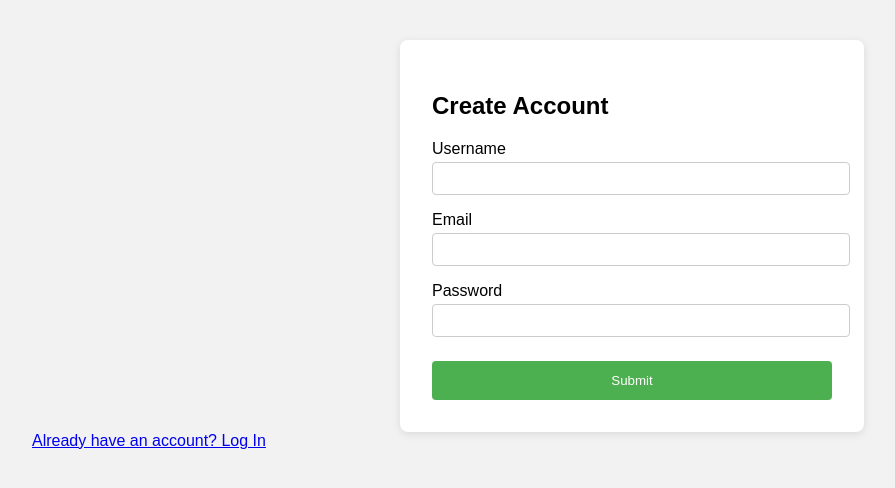
After one commit to pablo-deike/flask_app, a Flask app: page /register in a window 1280 px wide. The commit adds this page. Shown: the top 488 px of the page, without its empty margins (8-903 px from the left). Run offline with Flask 3, Linux system fonts and the light colour scheme.

Commit message:
login and register works

```diff
--- a/app.py
+++ b/app.py
@@ -1,23 +1,42 @@
 from flask import Flask, render_template, request
-from init_db import migrate
-from container import db, verification_controller
+from init_db import db, migrate, bcrypt
+from container import auth_controller, register_controller
 
 app = Flask(__name__)
 app.config["SQLALCHEMY_DATABASE_URI"] = "sqlite:///site.db"
 db.init_app(app=app)
 migrate.init_app(app=app, db=db)
+bcrypt.init_app(app)
 
 
-@app.route("/login")
+@app.route("/", methods=["GET"])
+def home():
+    return render_template("home.html")
+
+
+@app.route("/login", methods=["GET"])
 def login():
     return render_template("login.html")
 
 
-@app.route("/verify", methods=["POST"])
+@app.route("/register", methods=["GET"])
+def register_get():
+    return render_template("register.html")
+
+
+@app.route("/register/save", methods=["POST"])
+def register_post():
+    return register_controller.post(request)
+
+
+@app.route("/auth", methods=["POST"])
 def verification():
-    return verification_controller.post(
-        request.args.get("username"), request.args.get("password")
-    )
+    return auth_controller.post(request)
+
+
+@app.route("/dashboard", methods=["GET"])
+def dashboard():
+    return render_template("dashboard.html")
 
 
 if __name__ == "__main__":
--- a/init_db.py
+++ b/init_db.py
@@ -1,6 +1,8 @@
 from flask_migrate import Migrate
 from flask_sqlalchemy import SQLAlchemy
+from flask_bcrypt import Bcrypt
 
 
 db = SQLAlchemy()
 migrate = Migrate()
+bcrypt = Bcrypt()
--- a/requirements.txt
+++ b/requirements.txt
@@ -38,8 +38,11 @@ examples-rclpy-minimal-publisher==0.19.4
 examples-rclpy-minimal-service==0.19.4
 examples-rclpy-minimal-subscriber==0.19.4
 Flask==3.1.0
+Flask-Bcrypt==1.0.1
+Flask-Login==0.6.3
 Flask-Migrate==4.1.0
 Flask-SQLAlchemy==3.1.1
+Flask-WTF==1.2.2
 generate-parameter-library-py==0.4.0
 geometry-msgs==5.3.5
 greenlet==3.1.1
@@ -169,3 +172,4 @@ typing_extensions==4.13.0
 unique-identifier-msgs==2.5.0
 visualization-msgs==5.3.5
 Werkzeug==3.1.3
+WTForms==3.2.1
--- a/src/domain/user_repository.py
+++ b/src/domain/user_repository.py
@@ -9,3 +9,7 @@ class UserRepository(ABC):
     @abstractmethod
     def get_by_username(self, username: str) -> Optional[User]:
         pass
+
+    @abstractmethod
+    def save(self, user: User) -> None:
+        pass
--- /dev/null
+++ b/static/register.css
@@ -0,0 +1,46 @@
+body {
+    font-family: Arial, sans-serif;
+    padding: 2rem;
+    background: #f2f2f2;
+  }
+
+  form {
+    background: white;
+    padding: 2rem;
+    border-radius: 8px;
+    max-width: 400px;
+    margin: auto;
+    box-shadow: 0 2px 8px rgba(0,0,0,0.1);
+  }
+
+  label {
+    display: block;
+    margin: 1rem 0 0.25rem;
+  }
+
+  input {
+    width: 100%;
+    padding: 0.5rem;
+    border: 1px solid #ccc;
+    border-radius: 4px;
+  }
+
+  .error {
+    color: red;
+    font-size: 0.85rem;
+  }
+
+  button {
+    margin-top: 1.5rem;
+    padding: 0.75rem;
+    width: 100%;
+    background-color: #4CAF50;
+    color: white;
+    border: none;
+    border-radius: 4px;
+    cursor: pointer;
+  }
+
+  button:hover {
+    background-color: #45a049;
+  }
--- /dev/null
+++ b/static/register.js
@@ -0,0 +1,55 @@
+document.getElementById('userForm')
+    .addEventListener('submit', async function(e) {
+      e.preventDefault();
+
+      document.getElementById('usernameError').textContent = '';
+      document.getElementById('emailError').textContent = '';
+      document.getElementById('passwordError').textContent = '';
+
+      const username = document.getElementById('username').value.trim();
+      const email = document.getElementById('email').value.trim();
+      const password = document.getElementById('password').value;
+
+      let hasError = false;
+
+      if (username.length < 2) {
+        document.getElementById('usernameError').textContent =
+            'username must be at least 2 characters.';
+        hasError = true;
+      }
+
+      const emailRegex = /^[^\s@]+@[^\s@]+\.[^\s@]+$/;
+      if (!emailRegex.test(email)) {
+        document.getElementById('emailError').textContent =
+            'Invalid email address.';
+        hasError = true;
+      }
+
+      if (password.length < 6) {
+        document.getElementById('passwordError').textContent =
+            'Password must be at least 6 characters.';
+        hasError = true;
+      }
+
+      if (!hasError) {
+        try {
+          const response = await fetch('http://127.0.0.1:8000/register/save', {
+            method: 'POST',
+            headers: {
+              'Content-Type': 'application/json',
+            },
+            body: JSON.stringify({username, email, password})
+          });
+
+          if (!response.ok) {
+            throw new Error('Network response was not ok');
+          }
+
+          const result = await response.json();
+          console.log('User created successfully!');
+          window.location.href = result.redirect_url;
+        } catch (err) {
+          alert('Failed to submit: ' + err.message);
+        }
+      }
+    });
--- /dev/null
+++ b/templates/register.html
@@ -0,0 +1,34 @@
+<!DOCTYPE html>
+<html lang="en">
+
+<head>
+    <meta charset="UTF-8" />
+    <meta name="viewport" content="width=device-width, initial-scale=1.0" />
+    <title>Validated Form</title>
+    <link rel="stylesheet" href="{{ url_for('static', filename='register.css') }}">
+</head>
+
+<body>
+
+    <form id="userForm">
+        <h2>Create Account</h2>
+
+        <label for="username">Username</label>
+        <input type="text" id="username" name="username" required />
+        <div class="error" id="usernameError"></div>
+
+        <label for="email">Email</label>
+        <input type="email" id="email" name="email" required />
+        <div class="error" id="emailError"></div>
+
+        <label for="password">Password</label>
+        <input type="password" id="password" name="password" required />
+        <div class="error" id="passwordError"></div>
+
+        <button type="submit">Submit</button>
+    </form>
+    <a href="{{ url_for('login') }}">Already have an account? Log In</a>
+    <script src="../static/register.js"></script>
+</body>
+
+</html>
```
Also changed, not shown: container.py (+16 -7 lines), src/domain/user.py (+3 -5 lines), src/domain/user_builder.py (added, +9 -0 lines), src/infrastructure/auth_controller.py (added, +22 -0 lines), src/infrastructure/db_user_repository.py (+8 -3 lines), src/infrastructure/register_controller.py (added, +32 -0 lines), src/infrastructure/verification_controller.py (deleted, +0 -19 lines), static/login.css (added, +46 -0 lines), static/login.js (added, +29 -0 lines), templates/dashboard.html (added, +14 -0 lines), templates/home.html (added, +17 -0 lines), templates/login.html (+29 -1 lines).
